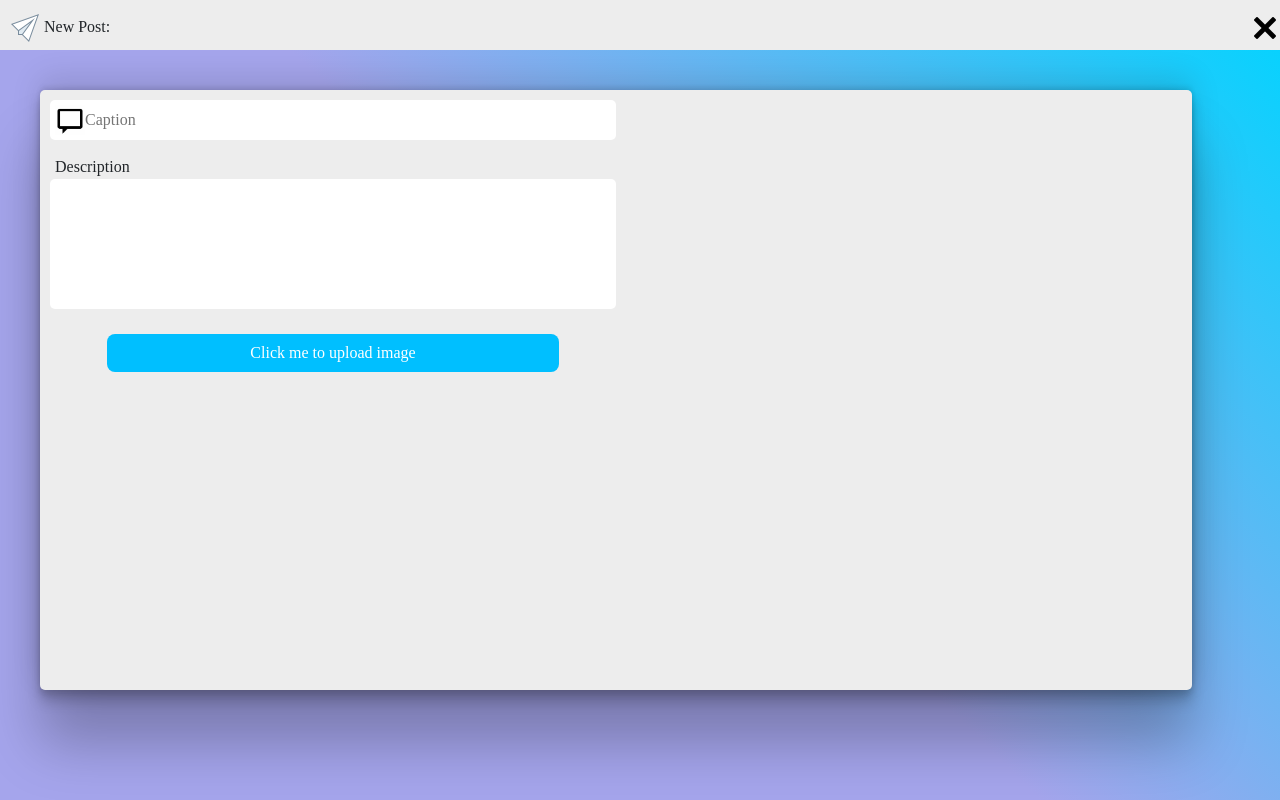
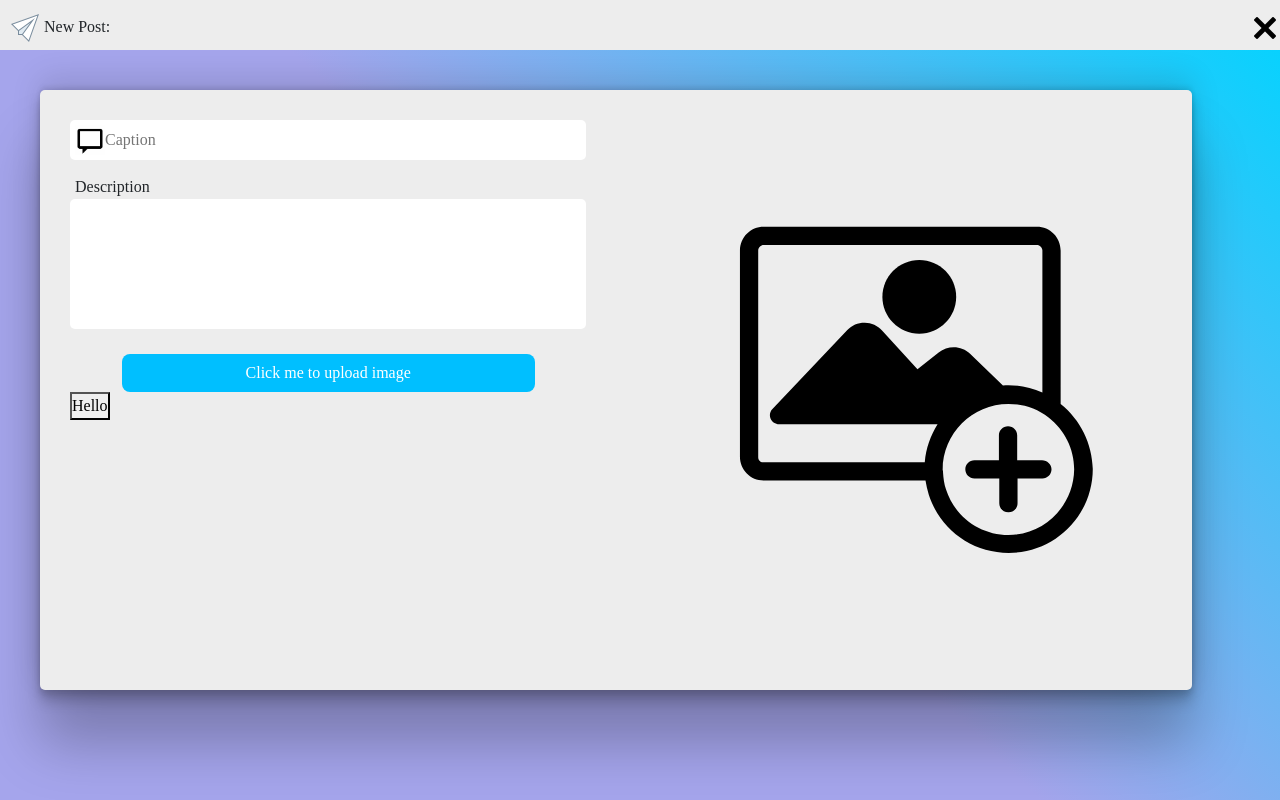
Before and after one commit to Kaolinnie/Instasham, a PHP site: page /app/views/Layout/CreatePost.php in a window 1280 px wide. Run offline with PHP 8.4, Linux system fonts and the light colour scheme.

Commit message:
createpost complete

```diff
--- a/app/core/App.php
+++ b/app/core/App.php
@@ -2,8 +2,8 @@
 namespace app\core;
 
 class App{
-	private $controller = 'Login';
-	private $method = 'index';
+	private $controller = 'Main';
+	private $method = 'CreatePost';
 
 	public function __construct(){
 		//echo $_GET['url'];
--- a/app/resources/styles/createPost.css
+++ b/app/resources/styles/createPost.css
@@ -98,10 +98,13 @@ textarea:focus {
 .centerContent {
     display: flex;
     justify-content: center;
-    width: 50%;
+    width: 100%;
+    height: 100%;
 }
 .createPostForm{
-    width: 100%;
+    padding: 20px;
+    width: 50%;
+    margin-right: 20px;
 }
 
 .descriptionText{
@@ -110,3 +113,15 @@ textarea:focus {
     padding: 0;
     margin-top: 15px;
 }
+
+.centerImage {
+    width: 50%;
+    flex-grow: 1;
+    overflow: hidden;
+    text-align: center;
+}
+
+#newProfilePic {
+    width: auto;
+    height: 100%;
+}
--- a/app/views/Layout/CreatePost.php
+++ b/app/views/Layout/CreatePost.php
@@ -1,5 +1,5 @@
-<html lang="en">
 <head>
+<script src="https://ajax.googleapis.com/ajax/libs/jquery/3.6.1/jquery.min.js"></script>
 <link href="https://cdn.jsdelivr.net/npm/bootstrap@5.2.0/dist/css/bootstrap.min.css" rel="stylesheet" integrity="sha384-gH2yIJqKdNHPEq0n4Mqa/HGKIhSkIHeL5AyhkYV8i59U5AR6csBvApHHNl/vI1Bx" crossorigin="anonymous">
 <script src="https://cdn.jsdelivr.net/npm/bootstrap@5.2.0/dist/js/bootstrap.bundle.min.js" integrity="sha384-A3rJD856KowSb7dwlZdYEkO39Gagi7vIsF0jrRAoQmDKKtQBHUuLZ9AsSv4jD4Xa" crossorigin="anonymous"></script>
 <link rel="stylesheet" href="/app/resources/styles/createPost.css">
@@ -14,8 +14,9 @@
         </div>
     </div>
         <div class="wrapInputs">
-            <div class="centerContent">
-        <form action="submit" class="createPostForm">
+        <div class="centerContent">
+        <form action="" class="createPostForm" method="post" enctype="multipart/form-data">
+
             <div class="iconAdd">
                 <!-- Icon add is required div to bundle the input and gif icon-->
                 <img src="app\resources\images\icons8-topic.gif" class="ccImage" alt="">
@@ -23,11 +24,22 @@
             </div>
             <div class="descriptionText">Description</div>
             <textarea class="descriptionInput" name="Text1" cols="60" rows="5"></textarea>
-            <input type="file" class="imgBtn"name="uploadfile" id="img" style="display:none;"/><br>
-            <label class="labelStyle" for="img">Click me to upload image</label>
+
+            <input type="file" class="imgBtn" name="uploadfile" id="profile_pic_input" style="display:none;"/><br>
+            <label class="labelStyle" for="profile_pic_input">Click me to upload image</label><br>
+
+            <button name="action">Hello</button>
         </form>
-            </div>
+        <div class="centerImage">
+            <label for="profile_pic_input">
+                <img src="/app/resources/images/image.svg" id="newProfilePic">
+            </label>
+        </div>
         </div>
 
+
+        </div>
+        <script src="/scripts/createPost.js"></script>
 </body>
+
 </html>
--- /dev/null
+++ b/scripts/createPost.js
@@ -0,0 +1,12 @@
+$("#profile_pic_input").change(function() {
+    const props = $("#profile_pic_input").prop('files');
+    const file = props[0];
+    if (!file) return;
+    // Generate img preview
+    const reader = new FileReader();
+    reader.readAsDataURL(file);
+    reader.onload = () => {
+      $("#newProfilePic").attr("src",reader.result);
+    };
+    return;
+});
```
Also changed, not shown: app/resources/images/image.svg (added).
